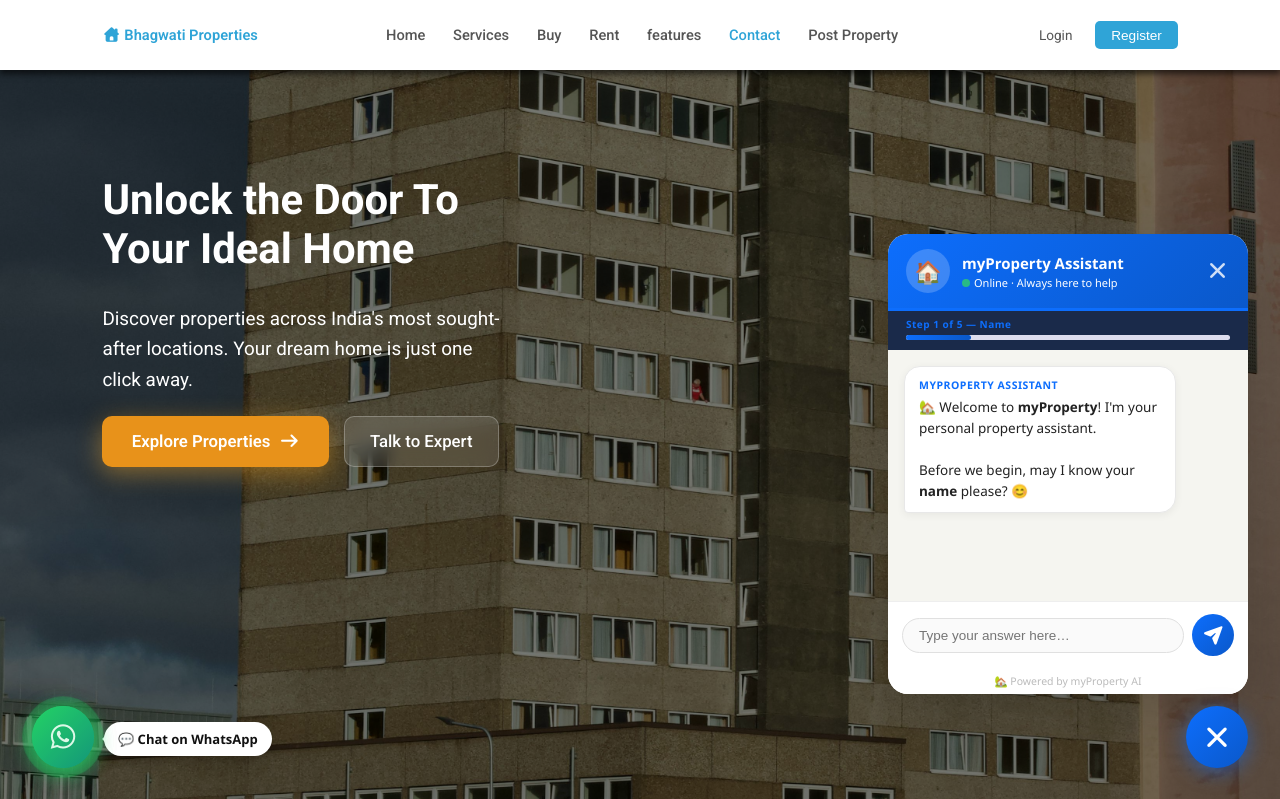
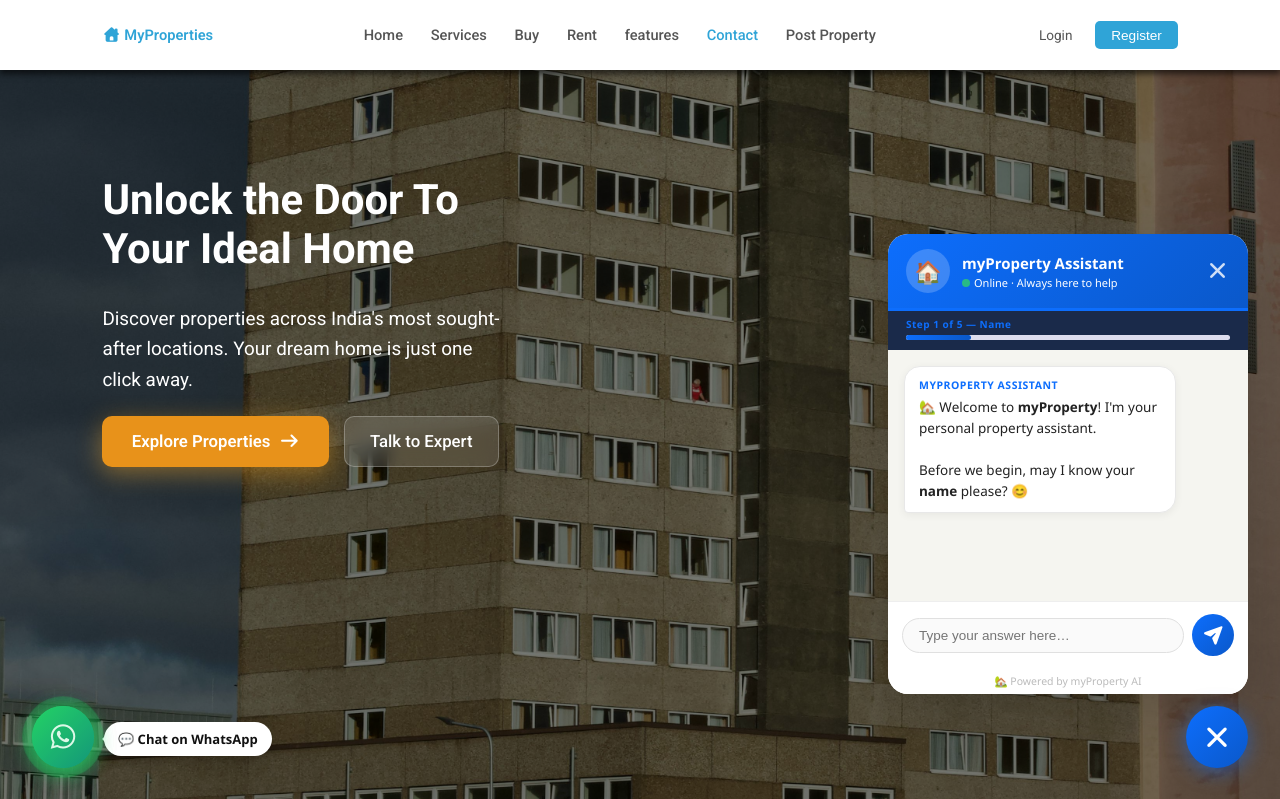
Before and after one commit to mrunalimohite/Real_estate_landingPage, a PHP site: page / in a window 1280 px wide. Shown: the top 799 px of the page. Run offline with PHP 8.4, Linux system fonts and the light colour scheme; data comes from the database, SQL or seed files in the repository; some libraries are stand-ins or nearby versions.

Commit message:
Rename properties in index.php

```diff
--- a/index.php
+++ b/index.php
@@ -386,7 +386,7 @@
         <i class="fa-solid fa-bars" id="menu"></i>
         <div class="logo">
             <i class="fa-solid fa-house-chimney"></i>
-            <span>Bhagwati Properties</span>
+            <span>MyProperties</span>
         </div>
         <nav class="navbar" id="navList">
             <a href="#home" class="nav-link">Home</a>
@@ -691,7 +691,7 @@
             <i class="fa-solid fa-house-chimney"></i>
             <span>Bhagwati Property</span>
         </div>
-        <p>© 2026 <span>Bhagwati Property</span> | Designed by <span> TechKraftiers Digital</span></p>
+        <p>© 2026 <span> MyProperty</span> | Designed by <span> Mrunali Mohite </span></p>
     </footer>
     <!--Script-->
     <script src="script.js"></script>
```
